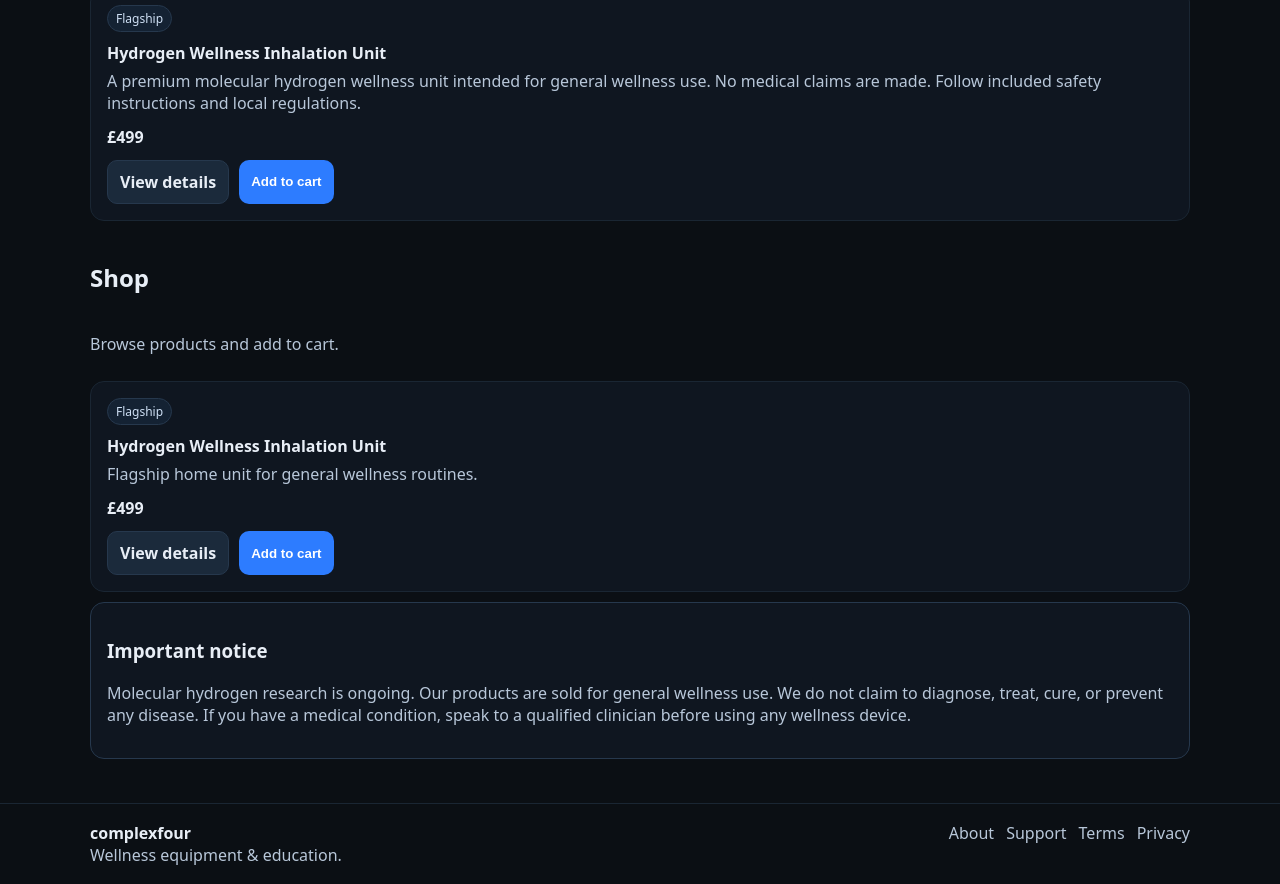
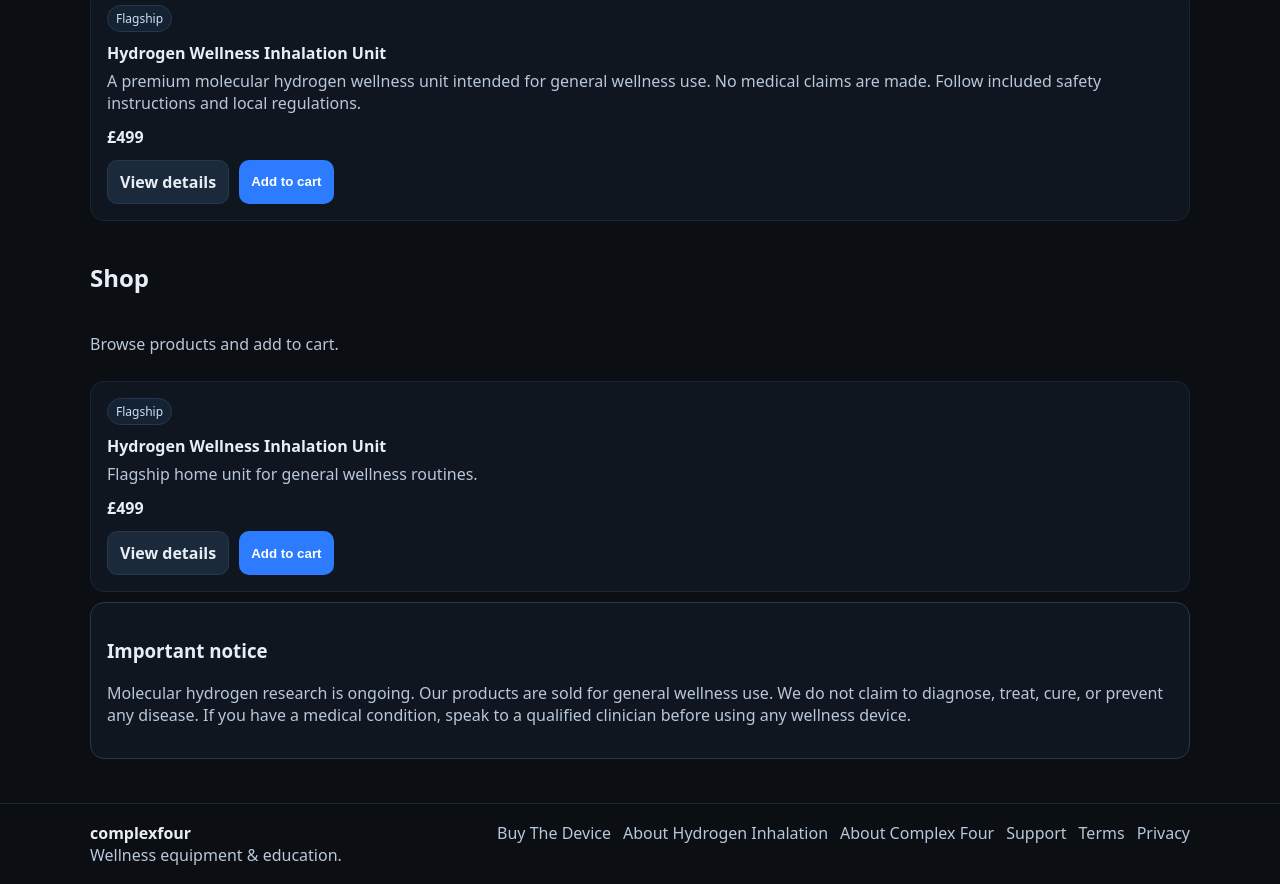
Before and after one commit to joshuaowide/complexfour, a website: page index.html in a window 1280 px wide. Shown: the part 521-1405 px from the top of the page. Drawn offline with Linux system fonts and the light colour scheme.

Commit message:
Update index.html

```diff
--- a/index.html
+++ b/index.html
@@ -99,14 +99,17 @@
         <strong>complexfour</strong><br/>
         <span class="muted">Wellness equipment & education.</span>
       </div>
-      <div class="footer-links">
-        <a href="/about.html">About</a>
-        <a href="/support.html">Support</a>
-        <a href="/terms.html">Terms</a>
-        <a href="/privacy.html">Privacy</a>
-      </div>
+       <div class="footer-links">
+  <a href="/products.html">Buy The Device</a>
+  <a href="/about-hydrogen.html">About Hydrogen Inhalation</a>
+  <a href="/about-complex-four.html">About Complex Four</a>
+  <a href="/support.html">Support</a>
+  <a href="/terms.html">Terms</a>
+  <a href="/privacy.html">Privacy</a>
+</div>
     </div>
   </footer>
+
 
   <dialog id="cartDialog" class="dialog">
     <div class="dialog-header">
```
